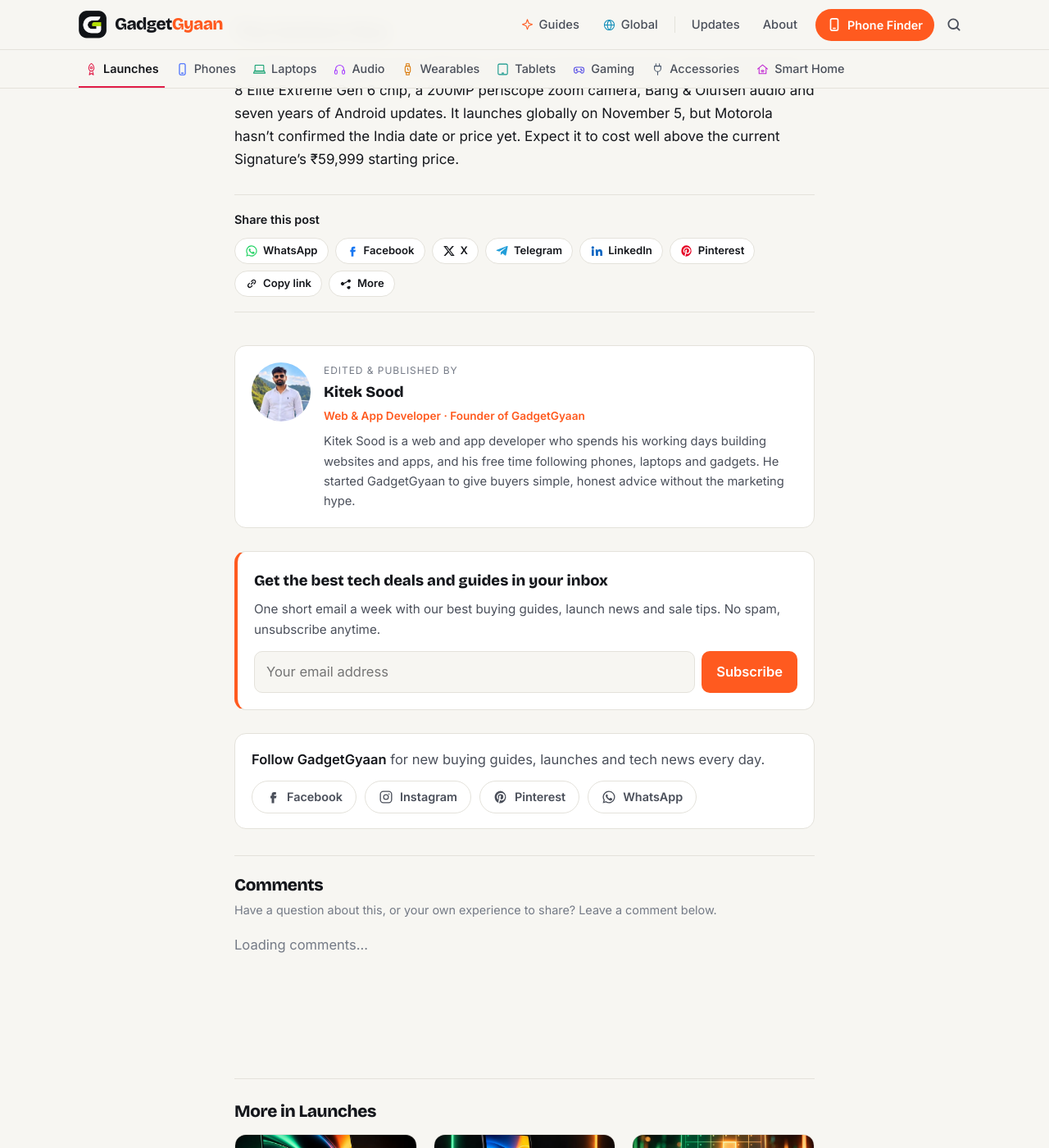
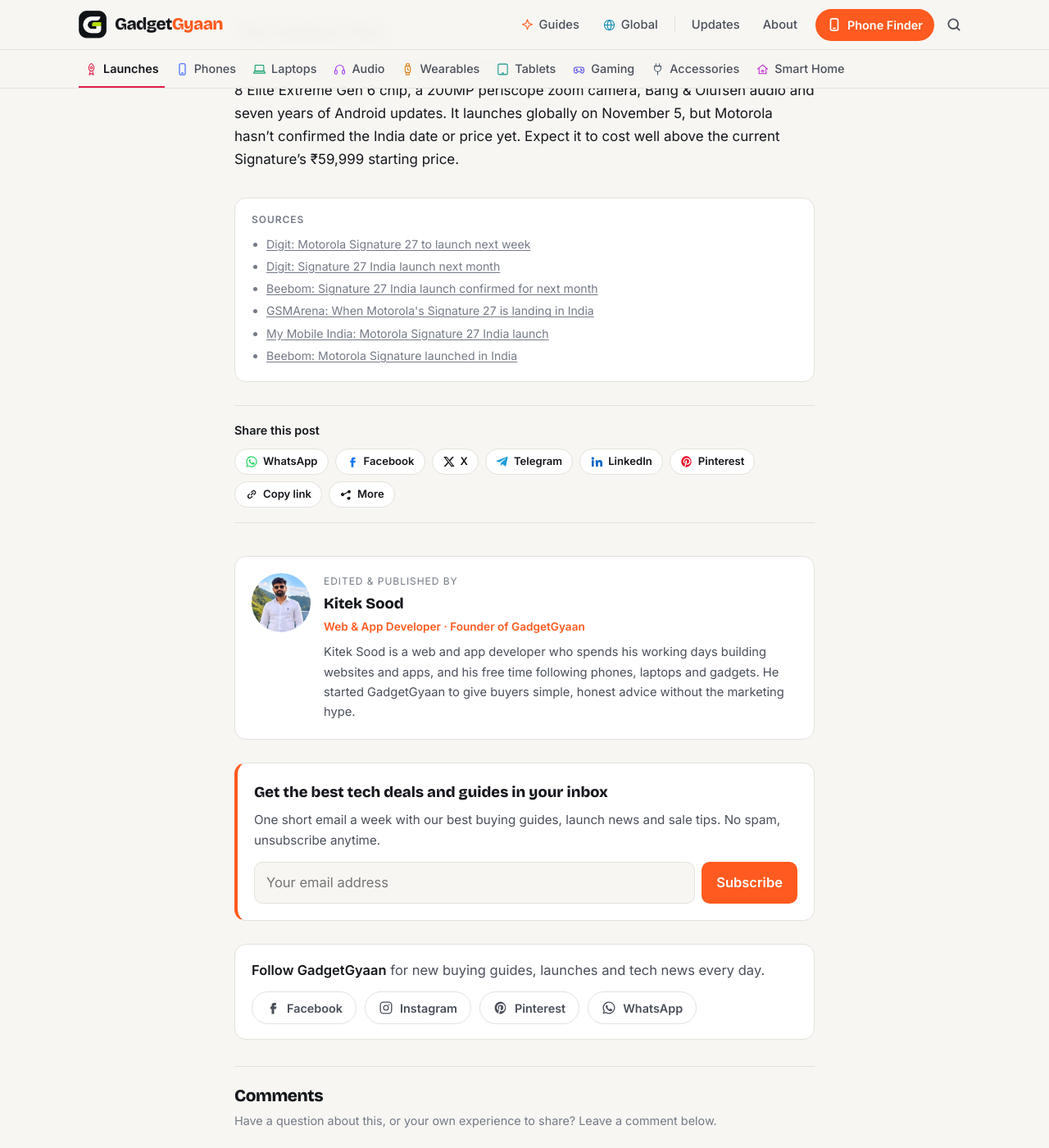
Before and after one commit to kiteksood167/kiteksood167.github.io, a Jekyll site: the page built from _posts/2026-10-30-motorola-signature-27-india-launch-november-expected-price-specs.md, in a window 1280 px wide and 1400 px high, scrolled down 5214 px. Shown: the whole window at 82% size. Built offline with Jekyll 4.4.1, drawn with Linux system fonts in a browser that asks for light colours; comment, search, counter and statistics services are not loaded.

Commit message:
Add Sources box to posts and source lists to Oct 30 posts
Co-Authored-By: Claude Opus 5.5 <noreply@anthropic.com>
Claude-Session: https://claude.ai/code/session_019q2TsaYyUfQwBS5iqKAhGu

```diff
--- a/_layouts/post.html
+++ b/_layouts/post.html
@@ -40,6 +40,15 @@ layout: default
     <div class="prose">
       {{ content }}
     </div>
+
+    {% if page.sources and page.sources.size > 0 %}
+    <aside class="sources-box" aria-label="Sources">
+      <p class="sources-label">Sources</p>
+      <ul>
+        {% for s in page.sources %}<li>{% if s.url %}<a href="{{ s.url }}" target="_blank" rel="noopener nofollow">{{ s.name }}</a>{% else %}{{ s.name }}{% endif %}</li>{% endfor %}
+      </ul>
+    </aside>
+    {% endif %}
 
     {% include share.html %}
 
--- a/_posts/2026-10-30-motorola-signature-27-india-launch-november-expected-price-specs.md
+++ b/_posts/2026-10-30-motorola-signature-27-india-launch-november-expected-price-specs.md
@@ -10,6 +10,19 @@ image: /assets/images/motorola-signature-27-india-launch-november-expected-price
 image_alt: "A black phone and an olive green phone with textured backs and large square camera modules, standing on a dark stage with warm lights"
 image_credit: "Illustration, not the actual product"
 tags: [motorola, motorola signature 27, flagship phones, snapdragon 8 elite extreme gen 6, upcoming phones, launch]
+sources:
+  - name: "Digit: Motorola Signature 27 to launch next week"
+    url: "https://www.digit.in/news/mobile-phones/motorola-signature-27-to-launch-next-week-how-much-it-may-cost-and-what-it-might-offer.html"
+  - name: "Digit: Signature 27 India launch next month"
+    url: "https://www.digit.in/news/mobile-phones/motorola-signature-27-india-launch-next-month-snapdragon-8-elite-extreme-gen-6-to-expected-price-in-india-what-you-need-to-know.html"
+  - name: "Beebom: Signature 27 India launch confirmed for next month"
+    url: "https://gadgets.beebom.com/news/motorola-signature-27-india-launch-timeline-confirmed"
+  - name: "GSMArena: When Motorola's Signature 27 is landing in India"
+    url: "https://www.gsmarena.com/heres_when_motorolas_signature_27_is_landing_in_india-news-75247.php"
+  - name: "My Mobile India: Motorola Signature 27 India launch"
+    url: "https://www.mymobileindia.com/motorola-signature-27-india-launch/"
+  - name: "Beebom: Motorola Signature launched in India"
+    url: "https://gadgets.beebom.com/news/motorola-signature-launched-in-india-key-specs-price-availability"
 ---
 
 Motorola has confirmed that the **Signature 27** is coming to India **this November**. Its India website now carries a Signature 27 page that says "coming this November", and the company calls it its fastest Android phone yet. It runs on Qualcomm's new **Snapdragon 8 Elite Extreme Gen 6** chip and has a **200MP periscope zoom camera**. Motorola hasn't announced the exact India date or the price.
--- a/assets/css/style.css
+++ b/assets/css/style.css
@@ -514,3 +514,11 @@ img.logo-mark { display: block; width: 34px; height: 34px; border-radius: 0; bac
 }
 
 @media (max-width: 720px) { html.mnav-open .cat-nav { display: none; } }
+
+/* Sources box */
+.sources-box { margin: 32px 0 8px; padding: 16px 20px; background: var(--surface); border: 1px solid var(--line); border-radius: var(--radius); font-size: .88rem; }
+.sources-label { margin: 0 0 8px; font-size: .75rem; text-transform: uppercase; letter-spacing: .08em; color: var(--muted); font-weight: 600; }
+.sources-box ul { margin: 0; padding-left: 18px; }
+.sources-box li { margin: 4px 0; color: var(--muted); }
+.sources-box a { color: inherit; text-decoration: underline; text-underline-offset: 2px; overflow-wrap: anywhere; }
+.sources-box a:hover { color: var(--accent, inherit); }
```
Also changed, not shown: _posts/2026-10-30-black-friday-2026-tech-deals-how-to-spot-real-discount.md (+5 -0 lines), _posts/2026-10-30-cert-in-apple-security-warning-update-iphone-mac.md (+6 -0 lines), _posts/2026-10-30-check-new-phone-genuine-before-accepting-delivery.md (+11 -0 lines).
